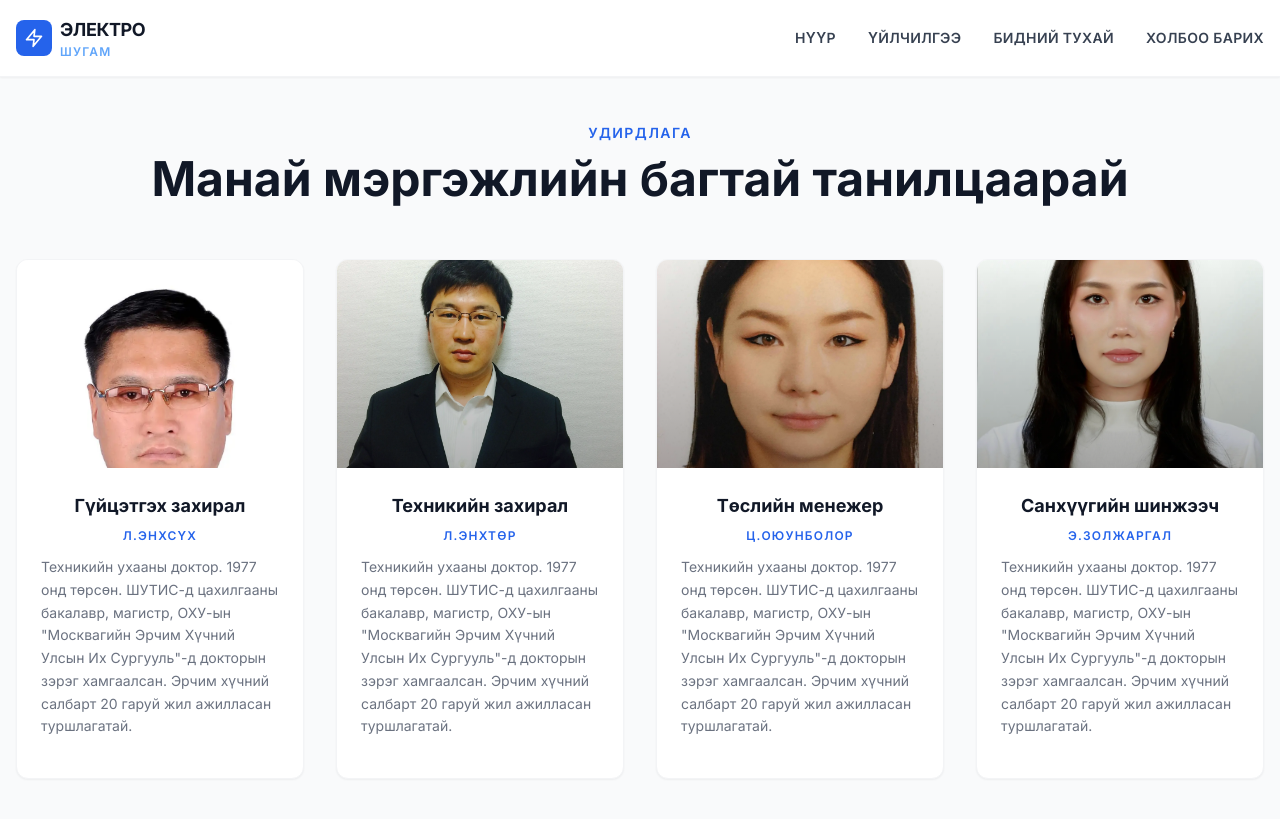
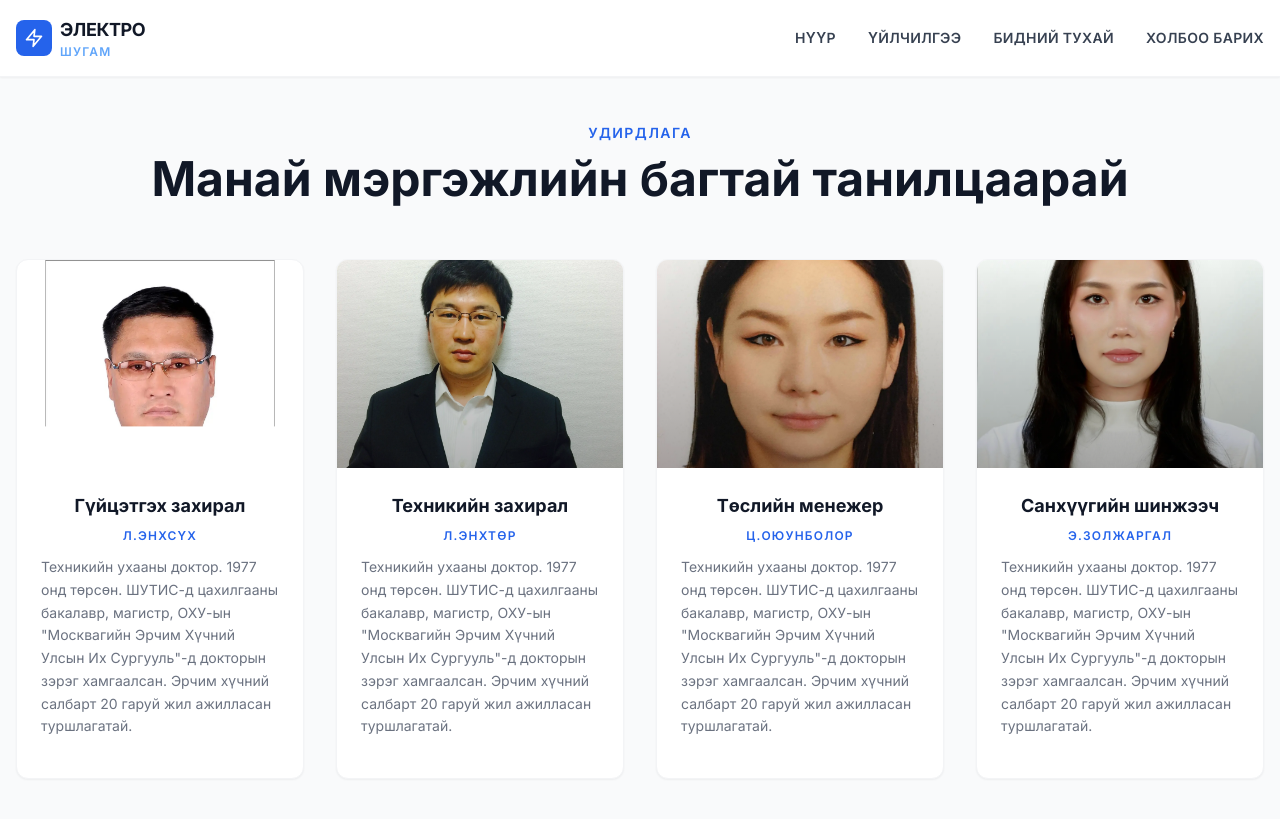
Before and after one commit to electroshugam/electroshugam_web_new, a Jekyll site: the page built from index.html, in a window 1280 px wide and 900 px high, scrolled down 3228 px. Shown: the top 819 px of the window. Built offline with Jekyll 4.4.1, drawn with Linux system fonts in a browser that asks for light colours; nearby versions of some CDN libraries.

Commit message:
fig update

```diff
--- a/index.html
+++ b/index.html
@@ -214,10 +214,17 @@ body_class: hero-dark
     <div class="grid grid-cols-1 md:grid-cols-2 xl:grid-cols-4 gap-8">
       <!-- Service 1 -->
       <div class="service-card group bg-white rounded-xl overflow-hidden shadow-sm hover:shadow-xl transition-all duration-300 border border-gray-100 hover:border-blue-100">
-          <div class="relative h-52 overflow-hidden">
-  <img
-    src="{{ '/media/enkhsukh.webp' | relative_url }}"
-    class="w-full h-full object-cover object-top scale-105">
+      <div class="relative h-52 overflow-hidden">
+
+  <!-- zoom layer -->
+  <div class="w-full h-full scale-[0.8] origin-top">
+
+    <img
+      src="{{ '/media/enkhsukh.webp' | relative_url }}"
+      class="w-full h-full object-cover object-top">
+
+  </div>
+
 </div>
       <div class="absolute inset-0 bg-gradient-to-t from-black/30 to-transparent"></div>
         <div class="p-6">
```
